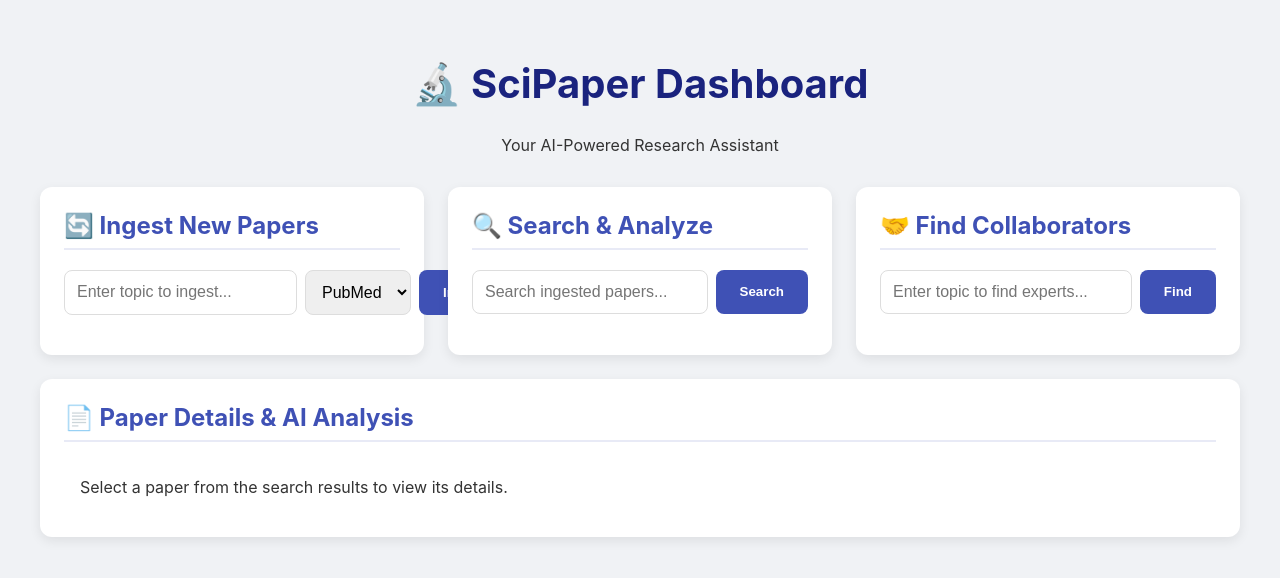
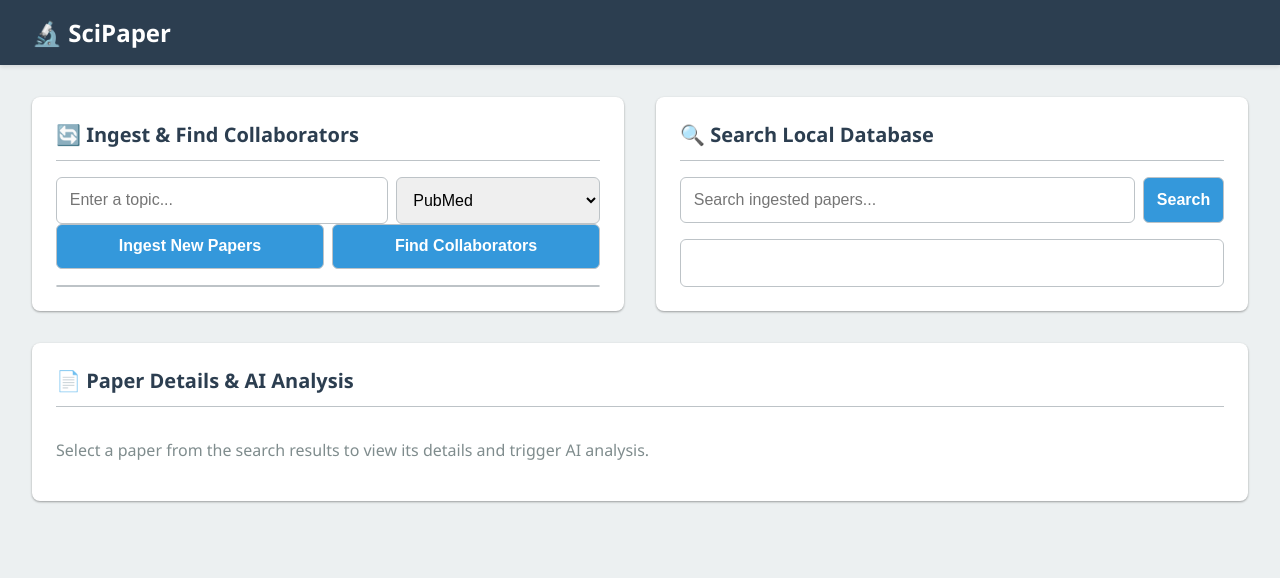
Before and after one commit to Dharmendraprasaila/SciPaper123, a FastAPI app: page / in a window 1280 px wide. Shown: the top 578 px of the page. Run offline with FastAPI, Linux system fonts and the light colour scheme; parts of the project's set-up code (start-up, migrations or seed data) failed here and were passed over.

Commit message:
refactor: complete professional UI/UX redesign

```diff
--- a/scipaper/static/main.js
+++ b/scipaper/static/main.js
@@ -7,14 +7,11 @@ document.addEventListener('DOMContentLoaded', () => {
     const ingestQuery = document.getElementById('ingest-query');
     const ingestSource = document.getElementById('ingest-source');
     const searchQuery = document.getElementById('search-query');
-    const collabQuery = document.getElementById('collab-query');
 
     const ingestStatus = document.getElementById('ingest-status');
     const searchResults = document.getElementById('search-results');
     const collabResults = document.getElementById('collab-results');
     const paperDetailsContainer = document.getElementById('paper-details-container');
-
-    let papersData = []; // To store search results
 
     // --- API Helper ---
     async function apiFetch(url, options = {}) {
@@ -31,6 +28,13 @@ document.addEventListener('DOMContentLoaded', () => {
         }
     }
 
+    // --- Status Update Helper ---
+    function showStatus(element, message, type) {
+        element.textContent = message;
+        element.className = 'status-message'; // Reset classes
+        element.classList.add(type);
+    }
+
     // --- Event Listeners ---
     ingestBtn.addEventListener('click', handleIngest);
     searchBtn.addEventListener('click', handleSearch);
@@ -41,16 +45,16 @@ document.addEventListener('DOMContentLoaded', () => {
         const query = ingestQuery.value.trim();
         const source = ingestSource.value;
         if (!query) {
-            ingestStatus.textContent = 'Please enter a topic to ingest.';
+            showStatus(ingestStatus, 'Please enter a topic to ingest.', 'error');
             return;
         }
 
-        ingestStatus.textContent = `🔄 Ingesting papers on '${query}' from ${source}...`;
+        showStatus(ingestStatus, `🔄 Ingesting papers on '${query}'...`, 'loading');
         try {
             const data = await apiFetch(`/api/v1/ingest/?query=${encodeURIComponent(query)}&source=${source}`, { method: 'POST' });
-            ingestStatus.textContent = `✅ Successfully ingested ${data.length} paper(s).`;
+            showStatus(ingestStatus, `✅ Successfully ingested ${data.length} paper(s).`, 'success');
         } catch (error) {
-            ingestStatus.textContent = `❌ Error: ${error.message}`;
+            showStatus(ingestStatus, `❌ Error: ${error.message}`, 'error');
         }
     }
 
@@ -63,17 +67,17 @@ document.addEventListener('DOMContentLoaded', () => {
 
         searchResults.innerHTML = '<p>🔍 Searching...</p>';
         try {
-            papersData = await apiFetch(`/api/v1/search/?query=${encodeURIComponent(query)}`);
-            renderSearchResults(papersData);
+            const papers = await apiFetch(`/api/v1/search/?query=${encodeURIComponent(query)}`);
+            renderSearchResults(papers);
         } catch (error) {
             searchResults.innerHTML = `<p>❌ Error: ${error.message}</p>`;
         }
     }
 
     async function handleCollabSearch() {
-        const query = collabQuery.value.trim();
+        const query = ingestQuery.value.trim(); // Use the same query as ingest
         if (!query) {
-            collabResults.innerHTML = '<p>Please enter a topic.</p>';
+            showStatus(ingestStatus, 'Please enter a topic to find collaborators.', 'error');
             return;
         }
 
@@ -88,12 +92,12 @@ document.addEventListener('DOMContentLoaded', () => {
 
     async function handleAnalyze(paperId) {
         const container = document.getElementById('ai-analysis-results');
-        container.innerHTML = '<p>🧠 Analyzing with AI...</p>';
+        container.innerHTML = '<p class="status-message loading">🧠 Analyzing with AI...</p>';
         try {
             const data = await apiFetch(`/api/v1/analyze/${paperId}`, { method: 'POST' });
             renderAnalysisResults(data);
         } catch (error) {
-            container.innerHTML = `<p>❌ AI Analysis Error: ${error.message}</p>`;
+            container.innerHTML = `<p class="status-message error">❌ AI Analysis Error: ${error.message}</p>`;
         }
     }
 
@@ -104,11 +108,10 @@ document.addEventListener('DOMContentLoaded', () => {
             return;
         }
         const ul = document.createElement('ul');
-        papers.forEach((paper, index) => {
+        papers.forEach(paper => {
             const li = document.createElement('li');
             li.textContent = paper.title;
-            li.dataset.index = index;
-            li.addEventListener('click', () => renderPaperDetails(papers[index]));
+            li.addEventListener('click', () => renderPaperDetails(paper));
             ul.appendChild(li);
         });
         searchResults.innerHTML = '';
@@ -147,15 +150,15 @@ document.addEventListener('DOMContentLoaded', () => {
         container.innerHTML = `
             <div class="analysis-section">
                 <h4>Key Findings</h4>
-                <ul>${analysis.findings.map(f => `<li>${f}</li>`).join('')}</ul>
+                <ul>${(analysis.findings || []).map(f => `<li>${f}</li>`).join('')}</ul>
             </div>
             <div class="analysis-section">
                 <h4>Methods Used</h4>
-                <ul>${analysis.methods.map(m => `<li>${m}</li>`).join('')}</ul>
+                <ul>${(analysis.methods || []).map(m => `<li>${m}</li>`).join('')}</ul>
             </div>
             <div class="analysis-section">
                 <h4>Research Gaps</h4>
-                <ul>${analysis.gaps.map(g => `<li>${g}</li>`).join('')}</ul>
+                <ul>${(analysis.gaps || []).map(g => `<li>${g}</li>`).join('')}</ul>
             </div>
         `;
     }
--- a/scipaper/static/styles.css
+++ b/scipaper/static/styles.css
@@ -1,131 +1,184 @@
-/* General Styles */
+:root {
+    --primary-color: #2c3e50;
+    --secondary-color: #3498db;
+    --background-color: #ecf0f1;
+    --panel-bg-color: #ffffff;
+    --font-color: #34495e;
+    --border-color: #bdc3c7;
+    --success-color: #2ecc71;
+    --error-color: #e74c3c;
+}
+
 body {
-    font-family: -apple-system, BlinkMacSystemFont, "Segoe UI", Roboto, Helvetica, Arial, sans-serif;
+    font-family: 'Segoe UI', Tahoma, Geneva, Verdana, sans-serif;
     margin: 0;
-    padding: 2rem;
-    background-color: #f0f2f5;
-    color: #333;
+    background-color: var(--background-color);
+    color: var(--font-color);
+}
+
+.navbar {
+    background-color: var(--primary-color);
+    color: white;
+    padding: 1rem 2rem;
+    box-shadow: 0 2px 4px rgba(0,0,0,0.1);
+    display: flex;
+    align-items: center;
+}
+
+.navbar h1 {
+    margin: 0;
+    font-size: 1.5rem;
 }
 
 .container {
-    max-width: 1200px;
+    padding: 2rem;
+    max-width: 1400px;
     margin: 0 auto;
 }
 
-header {
-    text-align: center;
-    margin-bottom: 2rem;
-}
-
-header h1 {
-    font-size: 2.5rem;
-    color: #1a237e;
-}
-
-/* Dashboard Layout */
 .dashboard {
     display: grid;
-    grid-template-columns: repeat(auto-fit, minmax(350px, 1fr));
-    gap: 1.5rem;
+    grid-template-columns: 1fr 1fr;
+    grid-template-rows: auto 1fr;
+    gap: 2rem;
+    grid-template-areas:
+        "ingest search"
+        "details details";
 }
 
 .panel {
-    background: #fff;
+    background-color: var(--panel-bg-color);
+    border-radius: 8px;
     padding: 1.5rem;
-    border-radius: 12px;
-    box-shadow: 0 4px 12px rgba(0,0,0,0.08);
-}
-
-.panel.full-width {
-    grid-column: 1 / -1;
+    box-shadow: 0 1px 3px rgba(0,0,0,0.12), 0 1px 2px rgba(0,0,0,0.24);
+    display: flex;
+    flex-direction: column;
 }
 
 .panel h2 {
     margin-top: 0;
-    color: #3f51b5;
-    border-bottom: 2px solid #e8eaf6;
-    padding-bottom: 0.5rem;
+    color: var(--primary-color);
+    font-size: 1.25rem;
+    border-bottom: 1px solid var(--border-color);
+    padding-bottom: 0.75rem;
+    margin-bottom: 1rem;
 }
 
-/* Form Elements */
+#panel-ingest { grid-area: ingest; }
+#panel-search { grid-area: search; }
+#panel-details { grid-area: details; }
+
 .form-container {
     display: flex;
     gap: 0.5rem;
-    margin-bottom: 1rem;
 }
 
-input[type="text"], select {
-    flex-grow: 1;
-    padding: 0.75rem;
-    border: 1px solid #ddd;
-    border-radius: 8px;
+input, select, button {
+    padding: 0.8rem;
+    border-radius: 6px;
+    border: 1px solid var(--border-color);
     font-size: 1rem;
 }
 
+input, select {
+    flex-grow: 1;
+}
+
 button {
-    padding: 0.75rem 1.5rem;
-    background-color: #3f51b5;
+    background-color: var(--secondary-color);
     color: white;
-    border: none;
-    border-radius: 8px;
+    font-weight: bold;
     cursor: pointer;
-    font-weight: bold;
-    transition: background-color 0.2s;
+    transition: background-color 0.2s ease;
 }
 
 button:hover {
-    background-color: #303f9f;
+    background-color: #2980b9;
 }
 
-/* Status & Results */
-.status-message {
-    font-style: italic;
-    color: #555;
+.results-list {
+    margin-top: 1rem;
+    flex-grow: 1;
+    overflow-y: auto;
+    border: 1px solid var(--border-color);
+    border-radius: 6px;
 }
 
 .results-list ul {
     list-style: none;
     padding: 0;
     margin: 0;
-    max-height: 200px;
-    overflow-y: auto;
 }
 
 .results-list li {
-    padding: 0.75rem;
-    border-bottom: 1px solid #eee;
+    padding: 0.8rem 1rem;
+    border-bottom: 1px solid var(--border-color);
     cursor: pointer;
-    transition: background-color 0.2s;
+    transition: background-color 0.2s ease;
+}
+
+.results-list li:last-child {
+    border-bottom: none;
 }
 
 .results-list li:hover {
-    background-color: #e8eaf6;
+    background-color: #f2f2f2;
 }
 
-/* Paper Details */
+.status-message {
+    margin-top: 1rem;
+    padding: 0.8rem;
+    border-radius: 6px;
+    display: none; /* Hidden by default */
+}
+
+.status-message.success {
+    background-color: #d4edda;
+    color: #155724;
+    display: block;
+}
+
+.status-message.error {
+    background-color: #f8d7da;
+    color: #721c24;
+    display: block;
+}
+
+.status-message.loading {
+    background-color: #e2e3e5;
+    color: #383d41;
+    display: block;
+}
+
 #paper-details-container {
-    padding: 1rem;
+    flex-grow: 1;
+}
+
+#paper-details-container .placeholder {
+    color: #7f8c8d;
 }
 
 #paper-details-container h3 {
-    color: #1a237e;
+    color: var(--primary-color);
 }
 
 #paper-details-container button {
     margin-top: 1rem;
-    background-color: #4caf50;
+    background-color: var(--success-color);
 }
 
 #paper-details-container button:hover {
-    background-color: #388e3c;
+    background-color: #27ae60;
 }
 
 .analysis-section {
-    margin-top: 1rem;
+    margin-top: 1.5rem;
+    border-top: 1px solid var(--border-color);
+    padding-top: 1rem;
 }
 
 .analysis-section h4 {
-    color: #3f51b5;
+    color: var(--primary-color);
 }
 
 .analysis-section ul {
--- a/scipaper/templates/index.html
+++ b/scipaper/templates/index.html
@@ -3,34 +3,37 @@
 <head>
     <meta charset="UTF-8">
     <meta name="viewport" content="width=device-width, initial-scale=1.0">
-    <title>SciPaper Dashboard</title>
+    <title>SciPaper - AI Research Assistant</title>
     <link rel="stylesheet" href="/static/styles.css">
 </head>
 <body>
+    <nav class="navbar">
+        <h1>🔬 SciPaper</h1>
+    </nav>
+
     <div class="container">
-        <header>
-            <h1>🔬 SciPaper Dashboard</h1>
-            <p>Your AI-Powered Research Assistant</p>
-        </header>
-
         <main class="dashboard">
-            <!-- Ingestion Panel -->
-            <section class="panel">
-                <h2>🔄 Ingest New Papers</h2>
+            <!-- Ingestion & Collaboration Panel -->
+            <section class="panel" id="panel-ingest">
+                <h2>🔄 Ingest & Find Collaborators</h2>
                 <div class="form-container">
-                    <input type="text" id="ingest-query" placeholder="Enter topic to ingest...">
+                    <input type="text" id="ingest-query" placeholder="Enter a topic...">
                     <select id="ingest-source">
                         <option value="pubmed">PubMed</option>
                         <option value="arxiv">arXiv</option>
                     </select>
-                    <button id="ingest-btn">Ingest</button>
+                </div>
+                <div class="form-container">
+                    <button id="ingest-btn" style="flex: 1;">Ingest New Papers</button>
+                    <button id="collab-btn" style="flex: 1;">Find Collaborators</button>
                 </div>
                 <div id="ingest-status" class="status-message"></div>
+                 <div id="collab-results" class="results-list"></div>
             </section>
 
-            <!-- Search and View Panel -->
-            <section class="panel">
-                <h2>🔍 Search & Analyze</h2>
+            <!-- Search Panel -->
+            <section class="panel" id="panel-search">
+                <h2>🔍 Search Local Database</h2>
                 <div class="form-container">
                     <input type="text" id="search-query" placeholder="Search ingested papers...">
                     <button id="search-btn">Search</button>
@@ -38,23 +41,16 @@
                 <div id="search-results" class="results-list"></div>
             </section>
 
-            <!-- Collaboration Panel -->
-            <section class="panel">
-                <h2>🤝 Find Collaborators</h2>
-                <div class="form-container">
-                    <input type="text" id="collab-query" placeholder="Enter topic to find experts...">
-                    <button id="collab-btn">Find</button>
+            <!-- Paper Details Panel -->
+            <section class="panel" id="panel-details">
+                <h2>📄 Paper Details & AI Analysis</h2>
+                <div id="paper-details-container">
+                    <p class="placeholder">Select a paper from the search results to view its details and trigger AI analysis.</p>
                 </div>
-                <div id="collab-results" class="results-list"></div>
-            </section>
-
-            <!-- Paper Details and Analysis Panel -->
-            <section class="panel full-width">
-                <h2>📄 Paper Details & AI Analysis</h2>
-                <div id="paper-details-container">Select a paper from the search results to view its details.</div>
             </section>
         </main>
     </div>
+
     <script src="/static/main.js"></script>
 </body>
 </html>
```
